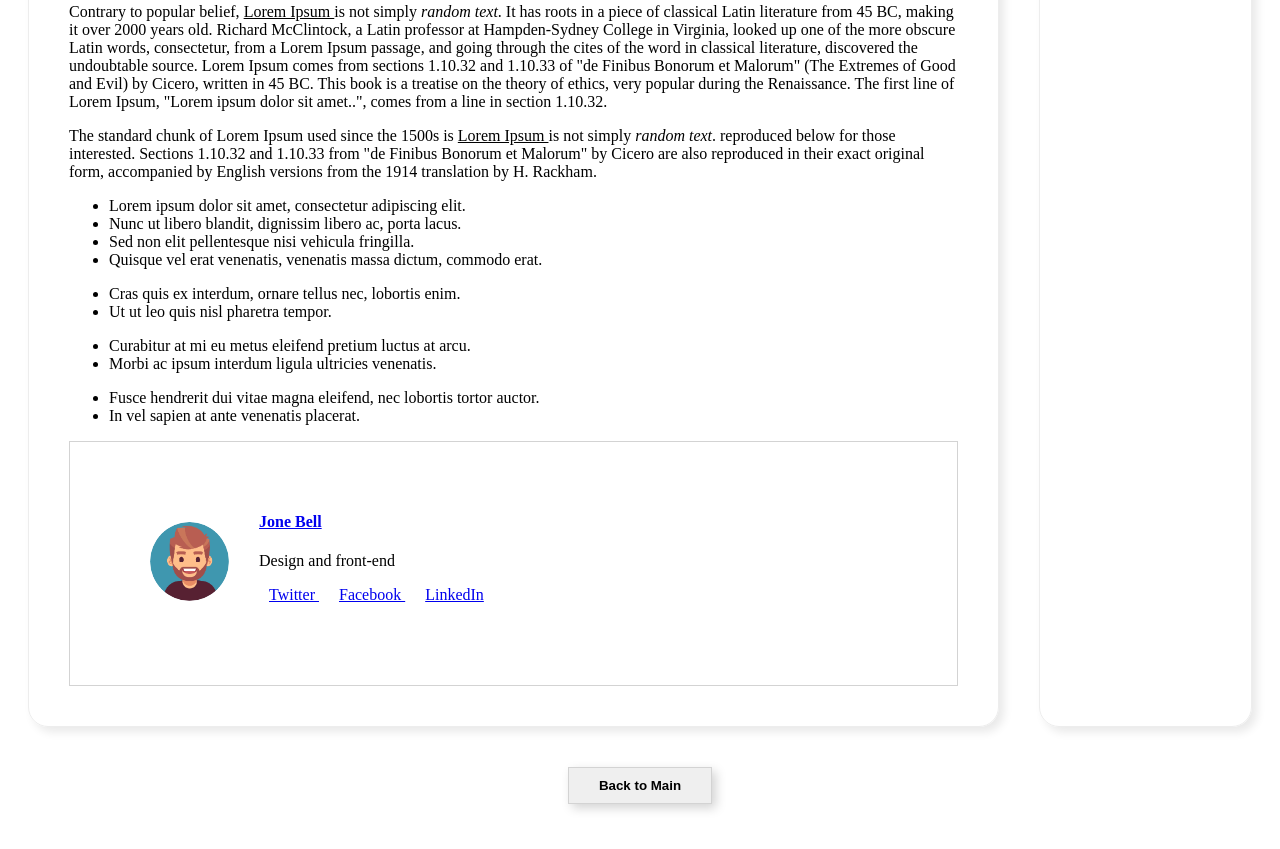
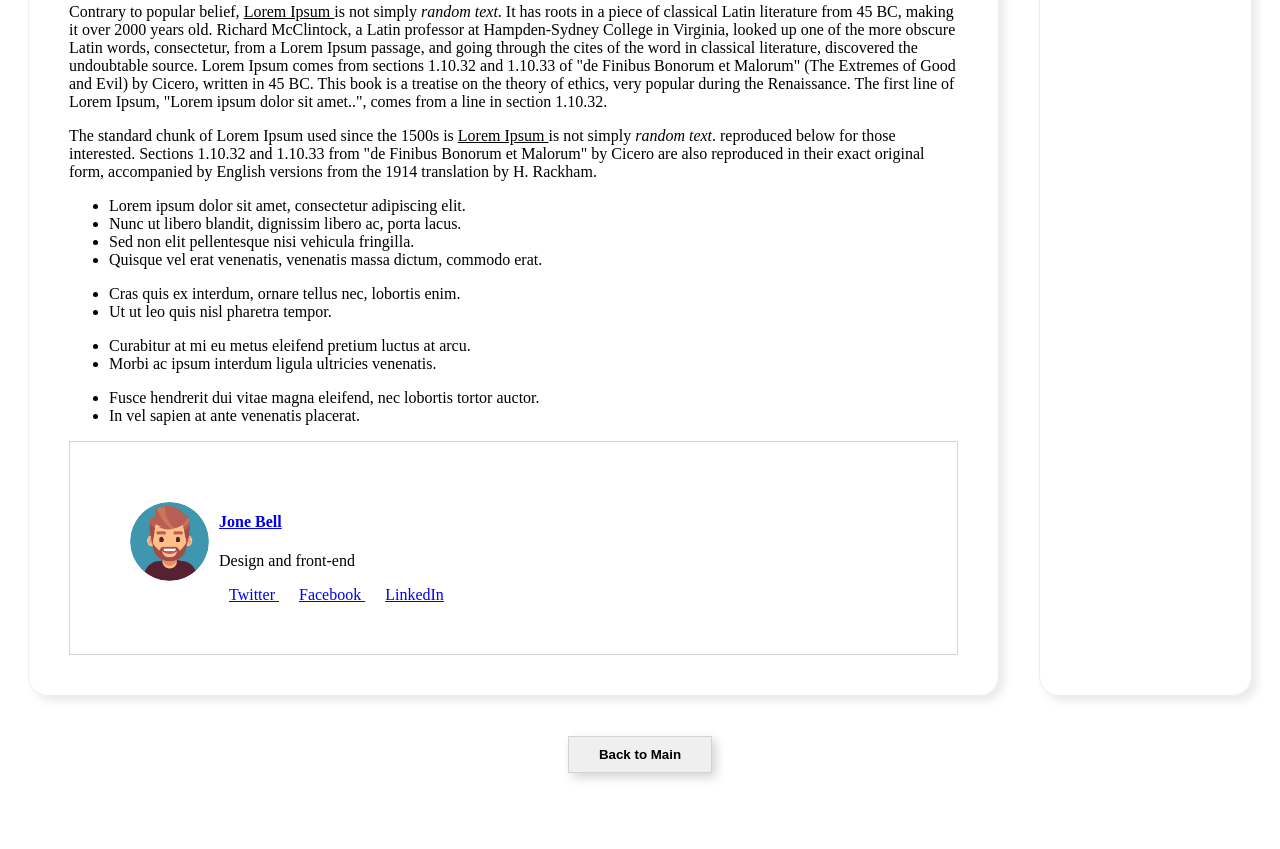
Before and after one commit to Ayat-HM/udacity_blog_updated, a plain HTML site: page blog-post.html in a window 1280 px wide. Shown: the part 944-1793 px from the top of the page. Drawn offline with Linux system fonts and the light colour scheme.

Commit message:
Update blog-post.css

```diff
--- a/assets/css/blog-post.css
+++ b/assets/css/blog-post.css
@@ -34,7 +34,7 @@
 .author-img {
     border-radius: 50%;
     width: 79px;
-    margin: 30px;
+    margin: 10px;
 }
 
 .post-img {
```
